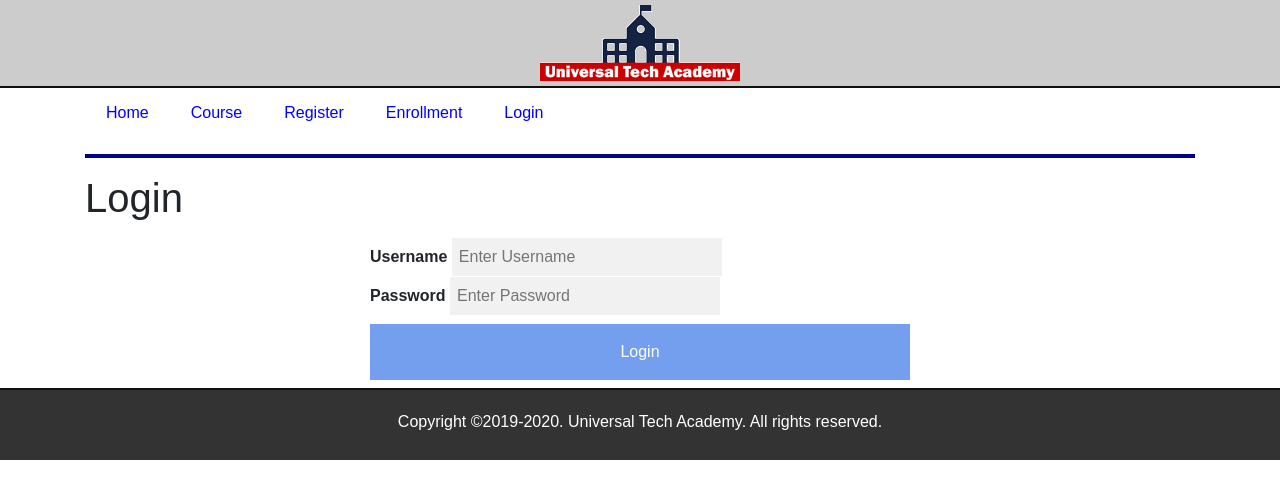
After one commit to akshatz/EnrollmentApplication, a Flask app: page /login in a window 1280 px wide. The commit adds this page. Shown: the top 499 px of the page. Run offline with Flask 2, Linux system fonts and the light colour scheme; some libraries are stand-ins or nearby versions.

Commit message:
Added all the links to each hyperlink

```diff
--- a/application/routes.py
+++ b/application/routes.py
@@ -17,4 +17,4 @@ def register():
 
 @app.route("/login")
 def login():
-    return render_template('login.html',login=False)
+    return render_template('login.html')
--- a/application/templates/includes/nav.html
+++ b/application/templates/includes/nav.html
@@ -1,18 +1,18 @@
     <header>
         <nav>
             <ul class="nav nav-pills">
-                <li class="nav-item"><a href="{{ url_for('index') }}" class="nav-link active">Home</a></li>
-                <li class="nav-item"><a href="{{ url_for('courses') }}" class="nav-link">Course</a></li>
+                <li class="nav-item"><a href="{{ url_for('index') }}" class="nav-link {% if home %} active {% endif %}">Home</a></li>
+                <li class="nav-item"><a href="{{ url_for('courses') }}" class="nav-link {% if courses %} active {% endif %}">Course</a></li>
 
                 {% if not session['username'] %}
-                <li class="nav-item"><a href="{{ url_for('register') }}" class="nav-link">Register</a></li>
+                <li class="nav-item"><a href="{{ url_for('register') }}" class="nav-link {% if register %} active {% endif %}">Register</a></li>
                 {% endif %}
-                {# <li class="nav-item"><a href="enrollment.html" class="nav-link {% if enrollment %}active{% endif %}">Enrollment</a></li> #}
+                <li class="nav-item"><a href="enrollment.html" class="nav-link {% if enrollment %} active {% endif %}">Enrollment</a></li>
 
                 {% if not session['username'] %}
-                <li class="nav-item"><a href="{{ url_for('login') }}" class="nav-link">Login</a></li>
+                <li class="nav-item"><a href="{{ url_for('login') }}" class="nav-link {% if login %} active {% endif %}">Login</a></li>
                 {% else %}
-                <li class="nav-item"><a href="Logout.html" class="nav-link">Logout</a></li>
+                {#<li class="nav-item"><a href="Logout.html" class="nav-link {% if %}active{% endif %}">Logout</a></li>#}
                 {% endif %}
             </ul>
         </nav>
--- a/application/templates/index.html
+++ b/application/templates/index.html
@@ -8,7 +8,7 @@
             {% if login %}
             <h3>Let's get started.</h3>
             {% else %}
-            <p>Already registered? <a href="login.html">Login</a></p>
+            <p>Already registered? <a href="{{ url_for('login')}}">Login</a></p>
             {% endif %}
         </div>
     </div>
--- /dev/null
+++ b/application/templates/login.html
@@ -0,0 +1,20 @@
+    {% extends "layout.html" %}
+
+    {% block content %}
+    <h1>Login</h1>
+
+    <div class="row">
+        <div class="col-md-6 offset-md-3">
+            <h3></h3>
+            <form name="login" action="login.php" method="get">
+                <label for="username"><b>Username</b></label>
+                <input type="text" placeholder="Enter Username" name="username" required>
+                <br>
+                <label for="password"><b>Password</b></label>
+                <input type="password" placeholder="Enter Password" name="password" required>
+                <br class="clear">
+                <input class="btn-submit" type="submit" name="submit" value="Login">
+            </form>
+        </div>
+    </div>
+ {% endblock %}
```
Also changed, not shown: application/templates/courses.html (added, +46 -0 lines), application/templates/enrollment.html (added, +14 -0 lines), application/templates/register.html (added, +21 -0 lines).
